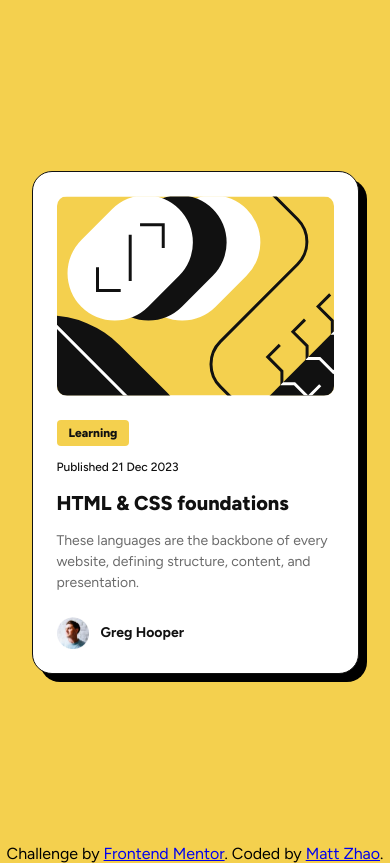
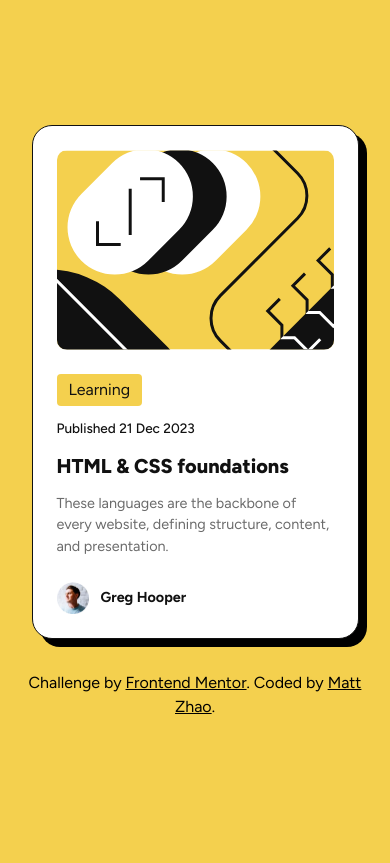
Before and after one commit to Mattzic/BlogPreviewCard, a plain HTML site: page index.html in a window 390 px wide. Drawn offline with Linux system fonts and the light colour scheme.

Commit message:
v2 finished

```diff
--- a/index.html
+++ b/index.html
@@ -26,15 +26,15 @@
       <article class="card">
         <img
           src="assets/images/illustration-article.svg"
-          alt="blog preview image"
+          alt="blog preview"
           class="card-image"
         />
         <section class="card-content">
-          <div class="label">
-            <h2 class="label-text">Learning</h2>
-          </div>
-          <h3 class="date">Published 21 Dec 2023</h3>
-          <h1 class="title">HTML & CSS foundations</h1>
+          <p class="label">Learning</p>
+          <p class="date">
+            Published <time datetime="2023-12-21">21 Dec 2023</time>
+          </p>
+          <a href="#" class="title">HTML & CSS foundations</a>
           <p class="description">
             These languages are the backbone of every website, defining
             structure, content, and presentation.
--- a/styles.css
+++ b/styles.css
@@ -1,9 +1,95 @@
+/* Reset */
+/* Box sizing rules */
 *,
 *::before,
 *::after {
   box-sizing: border-box;
   padding: 0;
   margin: 0;
+}
+
+/* Prevent font size inflation */
+/* html {
+  -moz-text-size-adjust: none;
+  -webkit-text-size-adjust: none;
+  text-size-adjust: none;
+} */
+
+/* Remove default margin in favour of better control in authored CSS */
+/* body,
+h1,
+h2,
+h3,
+h4,
+p,
+figure,
+blockquote,
+dl,
+dd {
+  margin-block-end: 0;
+} */
+
+/* Remove list styles on ul, ol elements with a list role, which suggests default styling will be removed */
+ul[role='list'],
+ol[role='list'] {
+  list-style: none;
+}
+
+/* Set core body defaults */
+body {
+  min-height: 100vh;
+  line-height: 1.5;
+}
+
+/* Set shorter line heights on headings and interactive elements */
+h1,
+h2,
+h3,
+h4,
+button,
+input,
+label {
+  line-height: 1.1;
+}
+
+/* Balance text wrapping on headings */
+h1,
+h2,
+h3,
+h4 {
+  text-wrap: balance;
+}
+
+/* A elements that don't have a class get default styles */
+a:not([class]) {
+  text-decoration-skip-ink: auto;
+  color: currentColor;
+}
+
+/* Make images easier to work with */
+img,
+picture {
+  max-width: 100%;
+  display: block;
+}
+
+/* Inherit fonts for inputs and buttons */
+input,
+button,
+textarea,
+select {
+  font-family: inherit;
+  font-size: inherit;
+}
+
+/* Make sure textareas without a rows attribute are not tiny */
+textarea:not([rows]) {
+  min-height: 10em;
+}
+
+/* Anything that has been anchored to should have extra scroll margin */
+:target {
+  scroll-margin-block: 5ex;
 }
 
 :root {
@@ -16,20 +102,27 @@
 body {
   font-family: 'Figtree', sans-serif;
   background: var(--color-yellow);
+  height: 100svh;
+  display: flex;
+  flex-direction: column;
+  gap: 2rem;
+  justify-content: center;
+  align-items: center;
+  padding: 16px;
 }
 
 /* Container */
-.container {
+/* .container {
   width: 100%;
   height: 100vh;
   display: flex;
   justify-content: center;
   align-items: center;
-}
+} */
 
 /* Card */
 .card {
-  max-width: 384px;
+  max-width: 24rem;
   display: flex;
   flex-direction: column;
   justify-content: center;
@@ -62,30 +155,23 @@ body {
 }
 
 .card-content .label {
-  display: flex;
   padding: 4px 12px;
-  justify-content: center;
-  align-items: center;
+  width: fit-content;
   background: var(--color-yellow);
   border-radius: 4px;
 }
-
-.card-content .label-text {
-  font-size: 14px;
-  font-weight: 800;
-  line-height: 1.5;
-}
-
 .card-content .date {
-  font-size: 14px;
+  font-size: 0.9rem;
   font-weight: 500;
   line-height: 1.5;
 }
 
 .card-content .title {
-  font-size: 24px;
+  font-size: 1.5rem;
   font-weight: 800;
   line-height: 1.5;
+  text-decoration: none;
+  color: var(--color-gray-dark);
 }
 
 .card-content .title:hover {
@@ -93,8 +179,7 @@ body {
 }
 
 .card-content .description {
-  font-size: 16px;
-  font-weight: 400;
+  font-size: 1.1rem;
   line-height: 1.5;
   color: var(--color-gray-light);
 }
@@ -113,7 +198,7 @@ body {
 }
 
 .card .author .author-name {
-  font-size: 14px;
+  font-size: 0.9rem;
   font-weight: 700;
   line-height: 1.5;
 }
@@ -135,18 +220,18 @@ footer {
   }
 
   .card .card-content .label-text {
-    font-size: 12px;
+    font-size: 0.85rem;
   }
 
   .card-content .date {
-    font-size: 12px;
+    font-size: 0.85rem;
   }
 
   .card-content .title {
-    font-size: 20px;
+    font-size: 1.25rem;
   }
 
   .card-content .description {
-    font-size: 14px;
+    font-size: 0.9rem;
   }
 }
```
